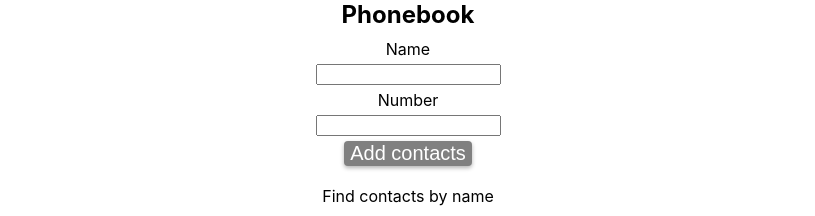
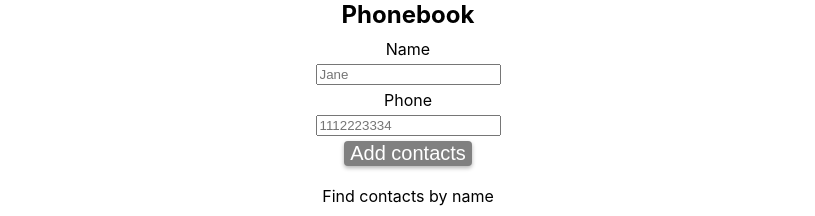
Before and after one commit to VladimirDegt/goit-react-hw-07-phonebook, a React (Create React App) app: page / in a window 1280 px wide. Shown: the top 216 px of the page, without its empty margins (232-1047 px from the left). Built offline with nearby package versions, Linux system fonts and the light colour scheme; no server answers; the HTML template or start-up script is replaced by a standard one.

Commit message:
formik and yum

```diff
--- a/package.json
+++ b/package.json
@@ -10,13 +10,15 @@
     "@testing-library/user-event": "^13.5.0",
     "axios": "^1.4.0",
     "eslint-plugin-react-hooks": "^4.6.0",
+    "formik": "^2.4.2",
     "react": "^18.1.0",
     "react-dom": "^18.1.0",
     "react-redux": "^8.1.0",
     "react-scripts": "5.0.1",
     "redux": "^4.2.1",
     "redux-persist": "^6.0.0",
-    "web-vitals": "^2.1.3"
+    "web-vitals": "^2.1.3",
+    "yup": "^1.2.0"
   },
   "scripts": {
     "start": "react-scripts start",
--- a/src/components/AddContactsForm/AddContactsForm.jsx
+++ b/src/components/AddContactsForm/AddContactsForm.jsx
@@ -1,77 +1,62 @@
-import { nanoid } from 'nanoid';
-import { useState } from 'react';
+import { Formik, Field, ErrorMessage } from 'formik';
+import * as Yup from 'yup';
 import {
   StyledSection,
   StyledForm,
   StyledButton,
+  StyledErrorContainer
 } from './AddContactsForm.styled';
 import { useDispatch } from 'react-redux';
 import { addContact } from 'store/operations';
 import { currentDate } from 'utils/currentDate';
 
-const inputNameId = nanoid();
-const inputNumberId = nanoid();
-
 function AddContactsForm() {
-  const [name, setName] = useState('');
-  const [number, setNumber] = useState('');
   const dispatch = useDispatch();
-
-  function handleInputChange({ target }) {
-    switch (target.name) {
-      case 'name':
-        setName(target.value);
-        break;
-      case 'number':
-        setNumber(target.value);
-        break;
-      default:
-        return;
-    }
-  }
-
-  function handleFormSubmit(e) {
-    e.preventDefault();
-
-    dispatch(
-      addContact({
-        createdAt: currentDate(),
-        name,
-        number,
-      })
-    );
-    setName('');
-    setNumber('');
-  }
 
   return (
     <StyledSection>
-      <h1>Phonebook</h1>
-      <StyledForm onSubmit={handleFormSubmit}>
-        <label htmlFor={inputNameId}>Name</label>
-        <input
-          id={inputNameId}
+    <h1>Phonebook</h1>
+    <Formik
+      initialValues={{
+        name: '',
+        number: '',
+      }}
+      onSubmit = {(values, { resetForm })=>{
+        dispatch(addContact({...values, createdAt: currentDate()}));
+        resetForm();
+      }}
+      validationSchema={ Yup.object({
+        name: Yup.string()
+          .max(15, 'Must be 15 characters or less')
+          .trim()
+          .required('Потрібно заповнити поле'),
+        number: Yup.string()
+          .matches(/^\d+$/, 'Must contain only digits')
+          .max(10, 'Must be 10 characters or less')
+          .required('Потрібно заповнити поле'),
+      })}
+    >
+      <StyledForm>
+        <label htmlFor="name">Name</label>
+        <Field
+          id="name"
+          name="name"
+          placeholder="Jane"
           type="text"
-          name="name"
-          pattern="^[a-zA-Zа-яА-Я]+(([' -][a-zA-Zа-яА-Я ])?[a-zA-Zа-яА-Я]*)*$"
-          title="Name may contain only letters, apostrophe, dash and spaces. For example Adrian, Jacob Mercer, Charles de Batz de Castelmore d'Artagnan"
-          required
-          onChange={handleInputChange}
-          value={name}
         />
-        <label htmlFor={inputNumberId}>Number</label>
-        <input
-          id={inputNumberId}
+        <ErrorMessage name="name" component={StyledErrorContainer} />
+
+        <label htmlFor="number">Phone</label>
+        <Field
+          id="number"
+          name="number"
+          placeholder="1112223334"
           type="tel"
-          name="number"
-          pattern="\+?\d{1,4}?[-.\s]?\(?\d{1,3}?\)?[-.\s]?\d{1,4}[-.\s]?\d{1,4}[-.\s]?\d{1,9}"
-          title="Phone number must be digits and can contain spaces, dashes, parentheses and can start with +"
-          required
-          onChange={handleInputChange}
-          value={number}
         />
+        <ErrorMessage name="number" component={StyledErrorContainer} />
         <StyledButton type="submit">Add contacts</StyledButton>
       </StyledForm>
+    </Formik>
     </StyledSection>
   );
 }
--- a/src/components/AddContactsForm/AddContactsForm.styled.jsx
+++ b/src/components/AddContactsForm/AddContactsForm.styled.jsx
@@ -1,4 +1,5 @@
 import styled from '@emotion/styled';
+import { Form } from 'formik';
 import { displayFlex } from 'utils/display-flex';
 
 export const StyledSection = styled.section`
@@ -6,7 +7,7 @@ export const StyledSection = styled.section`
   gap: 10px;
 `
 
-export const StyledForm = styled.form`
+export const StyledForm = styled(Form)`
   ${displayFlex}
   gap: 5px;
 `
@@ -26,3 +27,8 @@ export const StyledButton = styled.button`
     box-shadow: 0 2px 4px rgba(0, 0, 0, 0.5);
   }
 `
+export const StyledErrorContainer = styled.div`
+  color: red;
+  font-size: 14px;
+  margin-top: 4px;
+`;
--- a/src/store/operations.js
+++ b/src/store/operations.js
@@ -5,17 +5,14 @@ import {
   deleteContacts,
 } from 'utils/api-mockapi';
 
-export const fetchContacts = createAsyncThunk(
-  'contacts/fetchAll',
-  async (_, thunkAPI) => {
-    try {
-      return await fetchAllContacts();
-    } catch (error) {
-      console.log(error.message);
-      return thunkAPI.rejectWithValue(error.message);
-    }
+export const fetchContacts = createAsyncThunk('contacts/fetchAll', async(_, thunkAPI)=>{
+  try {
+    return await fetchAllContacts();
+  } catch (error) {
+    console.log(error.message);
+    return thunkAPI.rejectWithValue(error.message)
   }
-);
+});
 
 export const addContact = createAsyncThunk(
   'contacts/addContact',
--- a/src/store/sliceReducer.js
+++ b/src/store/sliceReducer.js
@@ -1,4 +1,5 @@
 import { createSlice, isAnyOf } from '@reduxjs/toolkit';
+import { Notify } from 'notiflix';
 import { initialState } from './initialstate';
 import { addContact, deleteContact, fetchContacts } from './operations';
 
@@ -18,12 +19,20 @@ const handleFulfilled = (state, { payload }) => {
 const handleAddContactFulfilled = (state, { payload }) => {
   state.contacts.isLoading = false;
   state.contacts.error = null;
+  if(state.contacts.items.some(item=>{
+    return item.name.toLowerCase() === payload.name.toLowerCase()
+  })) {
+    Notify.failure('Такий контакт вже існує!')
+    return state
+  }
+  Notify.success('Контакт додано!');
   state.contacts.items.push(payload);
 };
 
 const handledeleteContactFulfilled = (state, { payload }) => {
   state.contacts.isLoading = false;
   state.contacts.error = null;
+  Notify.info('Контакт видалено!')
   state.contacts.items = state.contacts.items.filter(
     item => item.id !== payload.id
   );
--- a/src/store/store.js
+++ b/src/store/store.js
@@ -5,6 +5,7 @@ import { contactsReducer } from './sliceReducer';
 export const store = configureStore({
   reducer: {
     contacts: contactsReducer,
-    // filters: filterReducer
-  },
+    // filters: filtersReducer
+  }
+
 });
```
Also changed, not shown: 1 other file (tests, documents, lock files or other folders).
